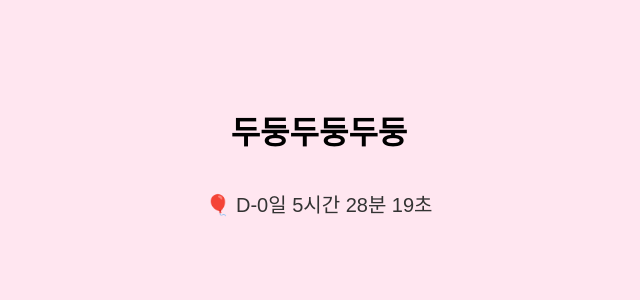
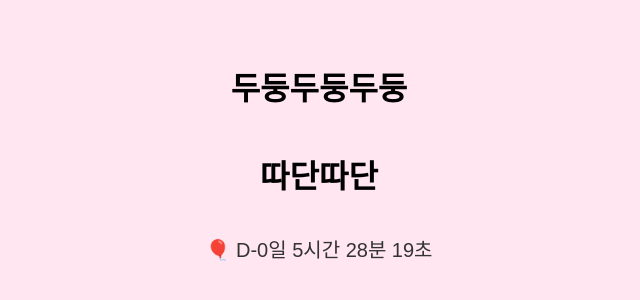
Before and after one commit to louisan1128/secret_website, a plain HTML site: page index.html in a window 1280 px wide. Shown: the part 248-548 px from the top of the page, without its empty margins (321-961 px from the left). Drawn offline with nearby package versions, Linux system fonts and the light colour scheme.

Commit message:
Update index.html

```diff
--- a/index.html
+++ b/index.html
@@ -84,6 +84,7 @@
 </head>
 <body>
   <h1>두둥두둥두둥</h1>
+  <h1>따단따단</h1>
   <div id="dday"></div>
   <button id="birthday-btn">깜짝선물 (소리키고 눌러줘)</button>
   <div id="message">🎉 유진이 생일축하해! 🎂</div>
```
